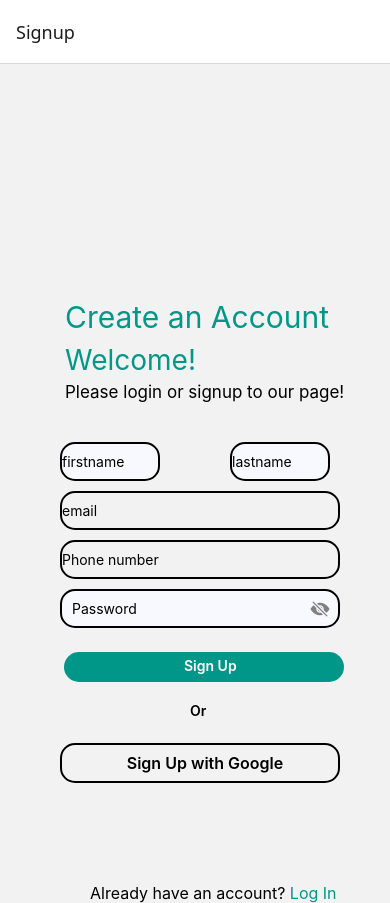
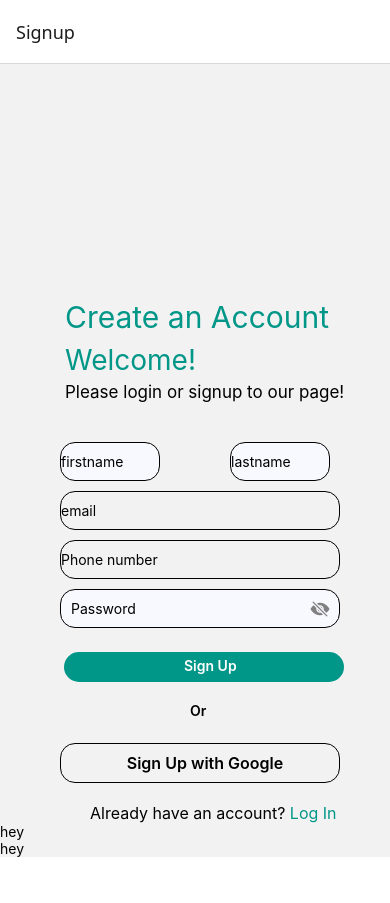
Before and after one commit to SubhayanDas08/ase_grp2, a React Native app in the folder frontend/apps/mobile/: screen /Signup in a window 390 px wide. After the commit the page ends 857 px from the top, so only its background shows below. Built offline with nearby package versions, Linux system fonts and the light colour scheme; grey boxes are pictures that could not be loaded.

Commit message:
made changes to signup.js file

```diff
--- a/frontend/apps/mobile/Components/Signup.js
+++ b/frontend/apps/mobile/Components/Signup.js
@@ -53,6 +53,11 @@ const Signup = () => {
         <Text style={styles.googlesignuptext}>Sign Up with Google</Text>
       </TouchableOpacity>
       <Text style={styles.already}>Already have an account? <Text style={styles.logintxt}>Log In</Text></Text>
+
+   <Text>hey</Text>
+   <Text>hey</Text>
+
+
     </View>
   );
 };
@@ -87,7 +92,7 @@ const styles = StyleSheet.create({
     backgroundColor: "#F8F8FF",
     borderRadius: 15,
     borderStyle: "solid",
-    borderWidth: 2,
+    borderWidth: 1,
     width: 100,
     height: 39,
   },
@@ -96,7 +101,7 @@ const styles = StyleSheet.create({
     borderRadius: 15,
     marginLeft: 70,
     borderStyle: "solid",
-    borderWidth: 2,
+    borderWidth: 1,
     width: 100,
     height: 39,
   },
@@ -104,7 +109,7 @@ const styles = StyleSheet.create({
     marginLeft: 60,
     borderStyle: "solid",
     borderRadius: 15,
-    borderWidth: 2,
+    borderWidth: 1,
     width: 280,
     height: 39,
     marginTop: 10,
@@ -113,7 +118,7 @@ const styles = StyleSheet.create({
     marginLeft: 60,
     borderStyle: "solid",
     borderRadius: 15,
-    borderWidth: 2,
+    borderWidth: 1,
     width: 280,
     height: 39,
     marginTop: 10,
@@ -124,7 +129,7 @@ const styles = StyleSheet.create({
     backgroundColor: "#F8F8FF",
     borderRadius: 15,
     borderStyle: "solid",
-    borderWidth: 2,
+    borderWidth: 1,
     paddingHorizontal: 10,
   },
   passwordContainer: {
@@ -164,7 +169,7 @@ const styles = StyleSheet.create({
     marginLeft: 60,
     marginTop: 24,
     borderStyle: "solid",
-    borderWidth: 2,
+    borderWidth: 1,
     borderRadius: 15,
     height: 40,
   },
@@ -176,7 +181,7 @@ const styles = StyleSheet.create({
     fontWeight: "600",
   },
   already: {
-    marginTop: 100,
+    marginTop: 20,
     marginLeft: 90,
     fontSize:16
   },
```
